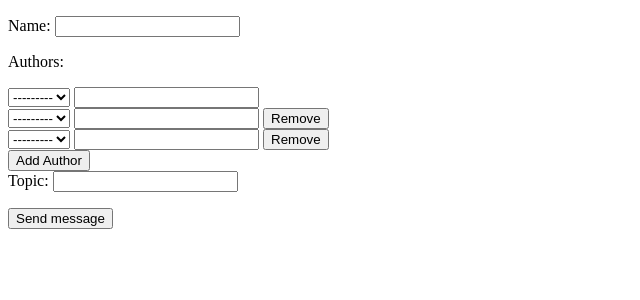
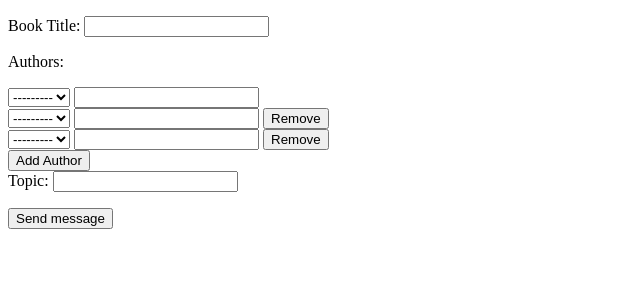
Before and after one commit to Victory/fun-with-forms, a Django app: page /manual in a window 1280 px wide. Shown: the top 300 px of the page, without its empty margins (0-640 px from the left). Run offline with Django 3.2, Linux system fonts and the light colour scheme.

Commit message:
error reporting

```diff
--- a/funforms/bythebook/templates/manual.html
+++ b/funforms/bythebook/templates/manual.html
@@ -11,7 +11,7 @@
     <form action="" method="POST">
       {% csrf_token %}
       <p>
-        <label for="id_name">Name:</label>
+        <label for="id_name">Book Title:</label>
         {{ book.name }}
         {% for error in book.name.errors %}
         <span class="error">*</span><strong>{{ error|escape }}</strong>
```
